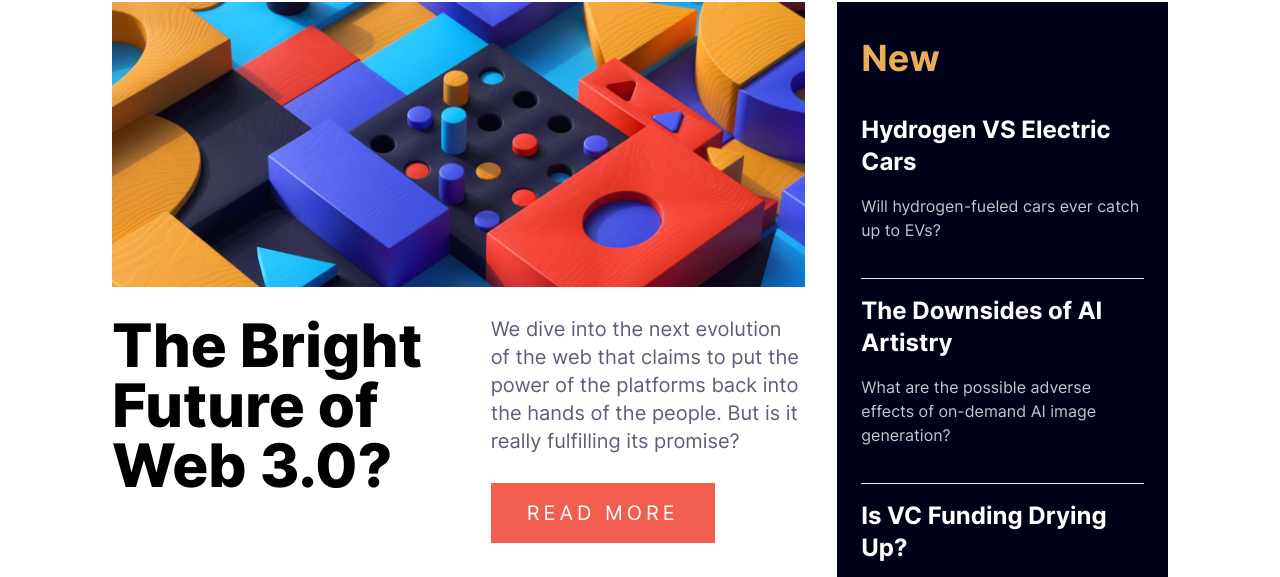
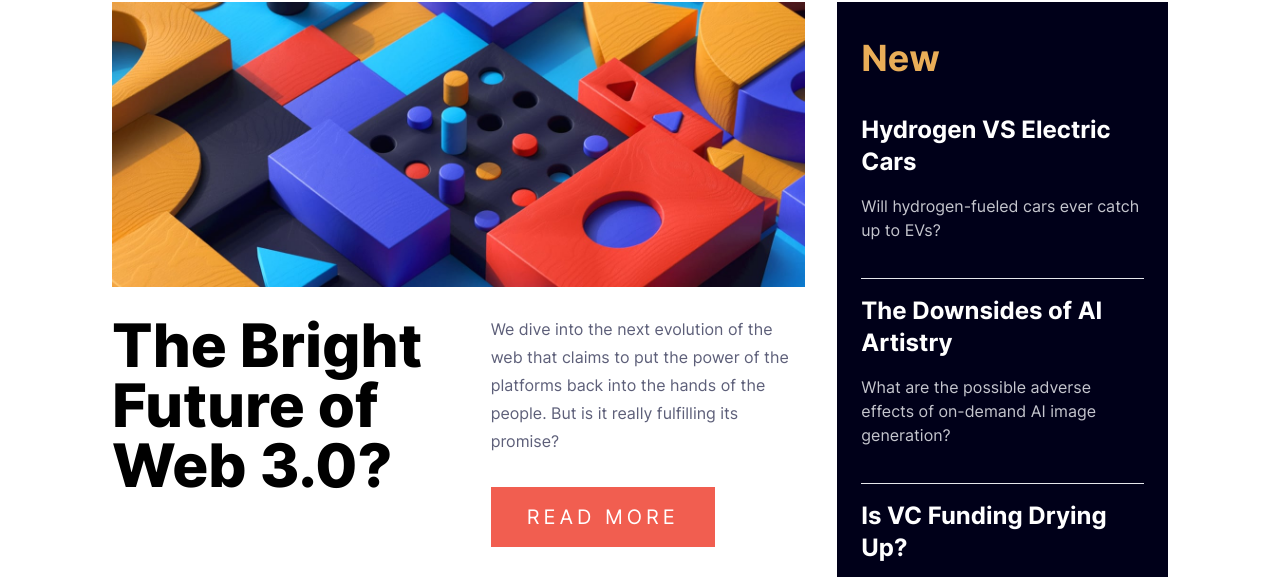
Before and after one commit to Yokie99/news-homepage-main, a website: page index.html in a window 1280 px wide. Shown: the part 174-751 px from the top of the page. Drawn offline with nearby package versions, Linux system fonts and the light colour scheme.

Commit message:
fixed some padding

```diff
--- a/index.html
+++ b/index.html
@@ -95,13 +95,13 @@
 
             </div>
             <div class="lg:ps-4">
-              <p class="text-lg lg:text-xl text-[#5D5F79]">We dive into the next evolution of the web that claims to put the power of
+              <p class="text-lg lg:text-[1rem] text-[#5D5F79]">We dive into the next evolution of the web that claims to put the power of
                 the platforms
                 back into the hands of the
                 people.
                 But is it really fulfilling its promise?</p>
 
-              <div class="bg-[#F15E50] hover:bg-[#000019] cursor-pointer text-xl text-center w-56 text-white mt-7">
+              <div class="bg-[#F15E50] hover:bg-[#000019] cursor-pointer text-xl text-center w-56 text-white mt-8">
                 <p class="p-3 lg:p-4 tracking-[.2em]">READ MORE</p>
               </div>
 
```
Also changed, not shown: src/output.css.
